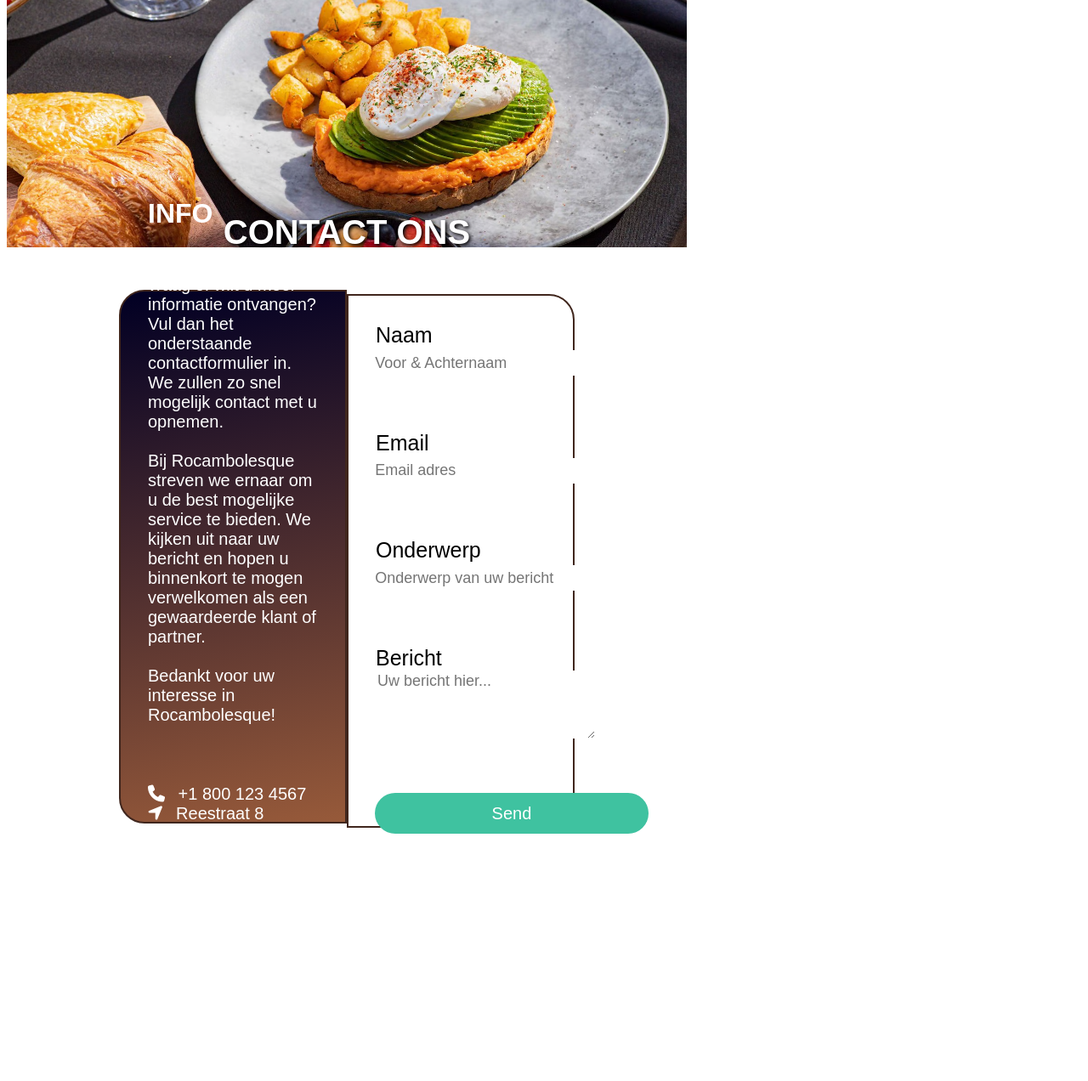
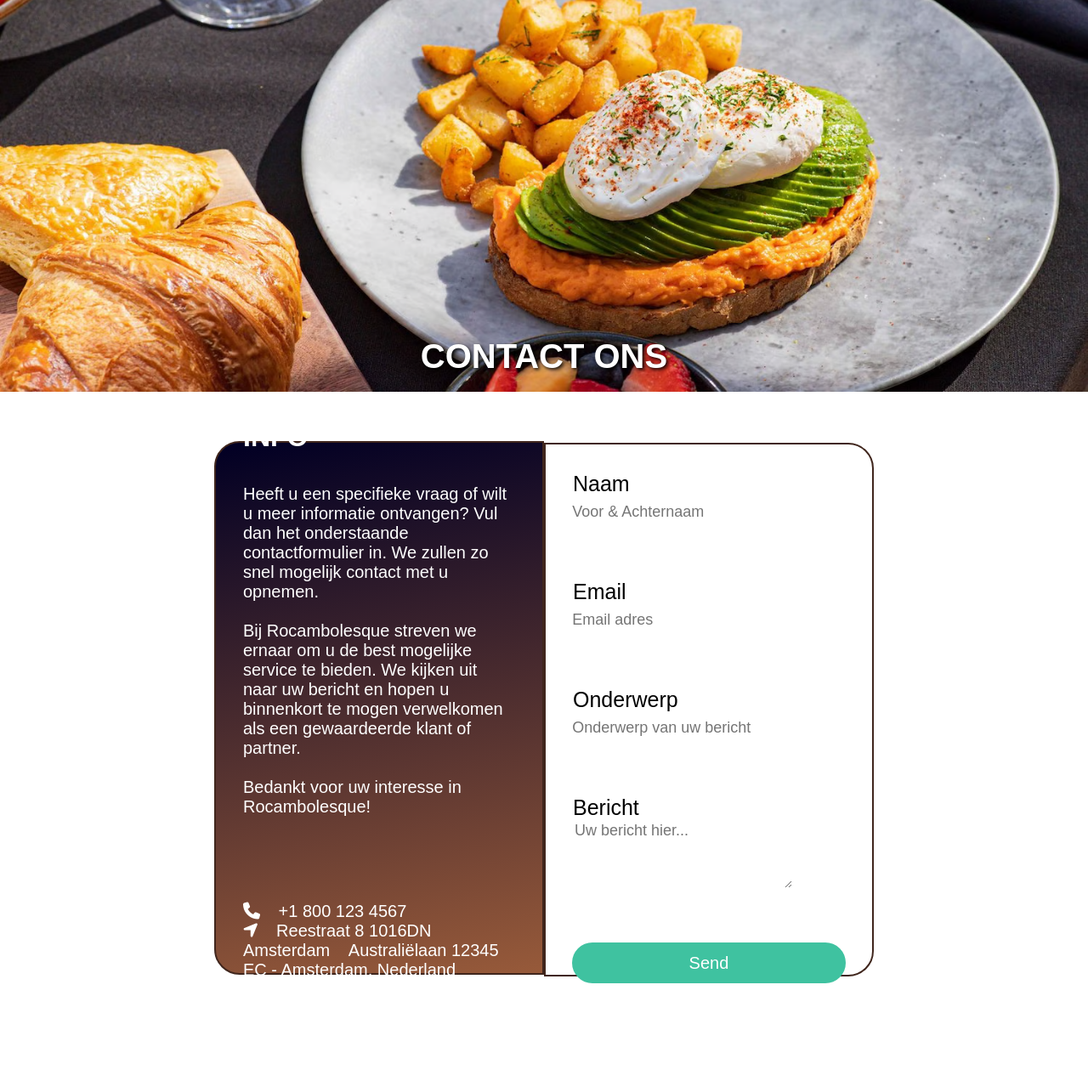
Before and after one commit to Yulkazs/rocambolesque, a PHP site: page /app/views/contact/index.php in a window 1280 px wide. Shown: the whole page at 85% size. Before the commit the page ends 981 px from the top, so only its background shows below. Run offline with PHP 8.4, Linux system fonts and the light colour scheme; some libraries are stand-ins or nearby versions.

Commit message:
Contact veranderingen

```diff
--- a/public/css/global.css
+++ b/public/css/global.css
@@ -1,12 +1,7 @@
 body {
-<<<<<<< HEAD
-  height: 95vh;
-  width: 100vh;
-=======
   margin-left: 0rem;
   margin-right: 0rem;
   background-color: #ffffff;
->>>>>>> 5f909a7c39aa409f282d6664ae942ff37502f28e
 }
 
 ::-webkit-scrollbar {
@@ -14,10 +9,7 @@
 }
 
 ::-webkit-scrollbar-thumb {
-<<<<<<< HEAD
-=======
   background-color: #3FC2A0;
->>>>>>> 5f909a7c39aa409f282d6664ae942ff37502f28e
   border-radius: 0.5rem;
 }
 
@@ -30,11 +22,8 @@
   scroll-behavior: smooth;
 }
 
-<<<<<<< HEAD
-=======
 ::-webkit-scrollbar-corner {
   background-color: #ffffff;
 }
 
->>>>>>> 5f909a7c39aa409f282d6664ae942ff37502f28e
 /*# sourceMappingURL=global.css.map */
```
Also changed, not shown: 2 other files.
